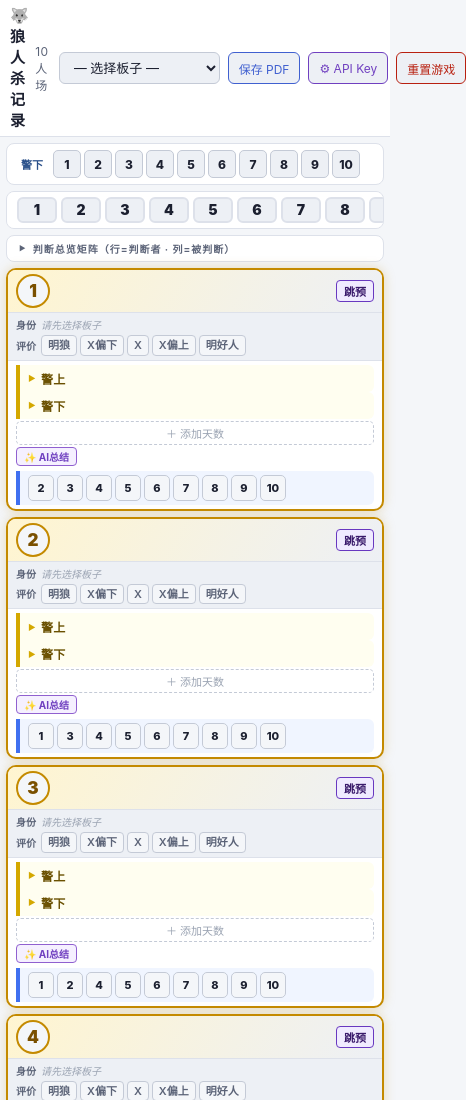
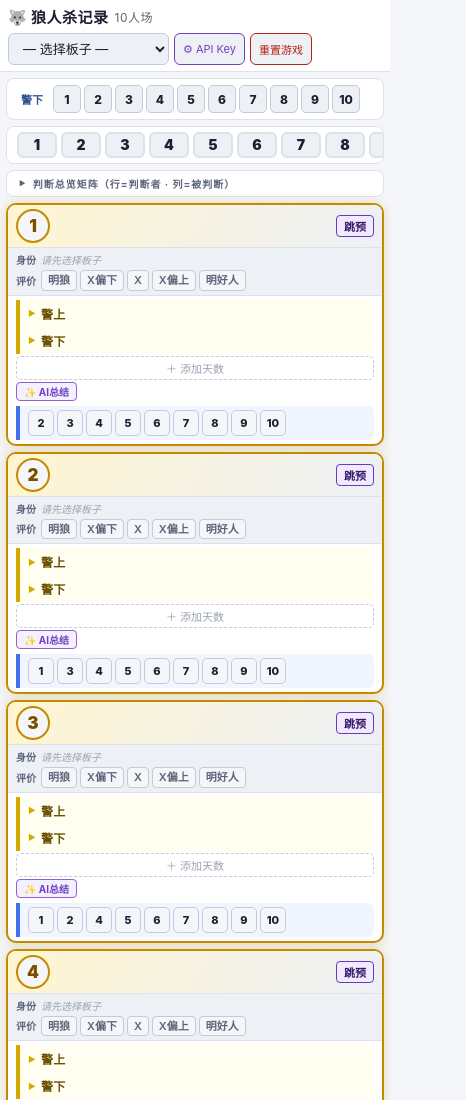
Before and after one commit to Bi-ChenFeng/werewolfnote, a plain HTML site: page werewolf.html in a window 390 px wide. Shown: the top 1100 px of the page, 466 px wide, since content can reach past the window. Drawn offline with Linux system fonts and the light colour scheme.

Commit message:
头部固定，玩家总览栏跟随滚动始终可见

```diff
--- a/werewolf.html
+++ b/werewolf.html
@@ -1165,6 +1165,9 @@
       border-radius: 8px;
       margin-bottom: 6px;
       overflow-x: auto;
+      position: sticky;
+      top: var(--header-h, 44px);
+      z-index: 190;
     }
 
     .pbar-chip {
@@ -1240,7 +1243,11 @@
       main { padding: 6px; }
       .players-layout { grid-template-columns: 1fr; }
       .players-col { gap: 6px; }
-      header { padding: 6px 10px; }
+      header { padding: 6px 8px; gap: 6px; flex-wrap: wrap; }
+      .header-actions { gap: 5px; flex-wrap: wrap; }
+      .header-actions .btn-pdf { display: none; }
+      .btn { padding: 4px 8px; font-size: 11px; }
+      select.btn { max-width: 130px; }
     }
 
     /* ── Print / PDF ── */
@@ -2708,6 +2715,10 @@ function resetGame() {
 }
 
 // ── Init ───────────────────────────────────────────────────────────────────
+function updateHeaderHeight() {
+  const h = document.querySelector('header');
+  if (h) document.documentElement.style.setProperty('--header-h', h.offsetHeight + 'px');
+}
 load();
 renderBoardPanel();
 renderPlayers();
@@ -2716,6 +2727,8 @@ renderSheriffPanel();
 renderPlayerBar();
 renderSpeechSummary();
 updateApiKeyBtn();
+updateHeaderHeight();
+window.addEventListener('resize', updateHeaderHeight);
 </script>
 </body>
 </html>
```
